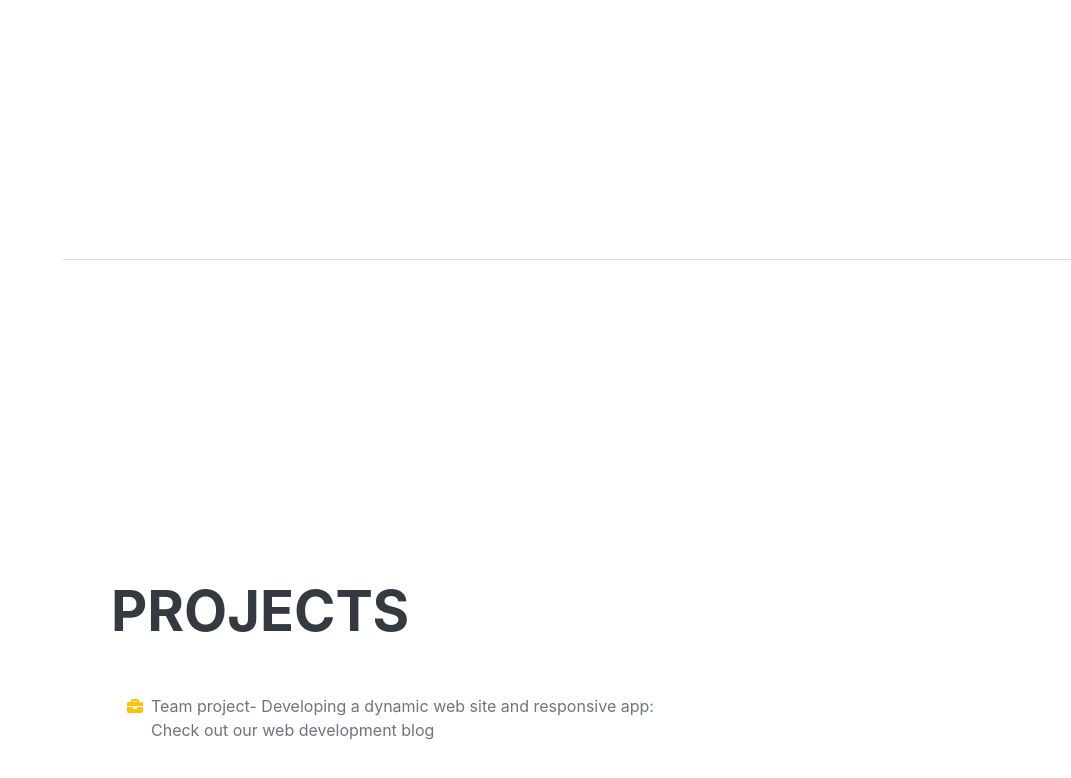
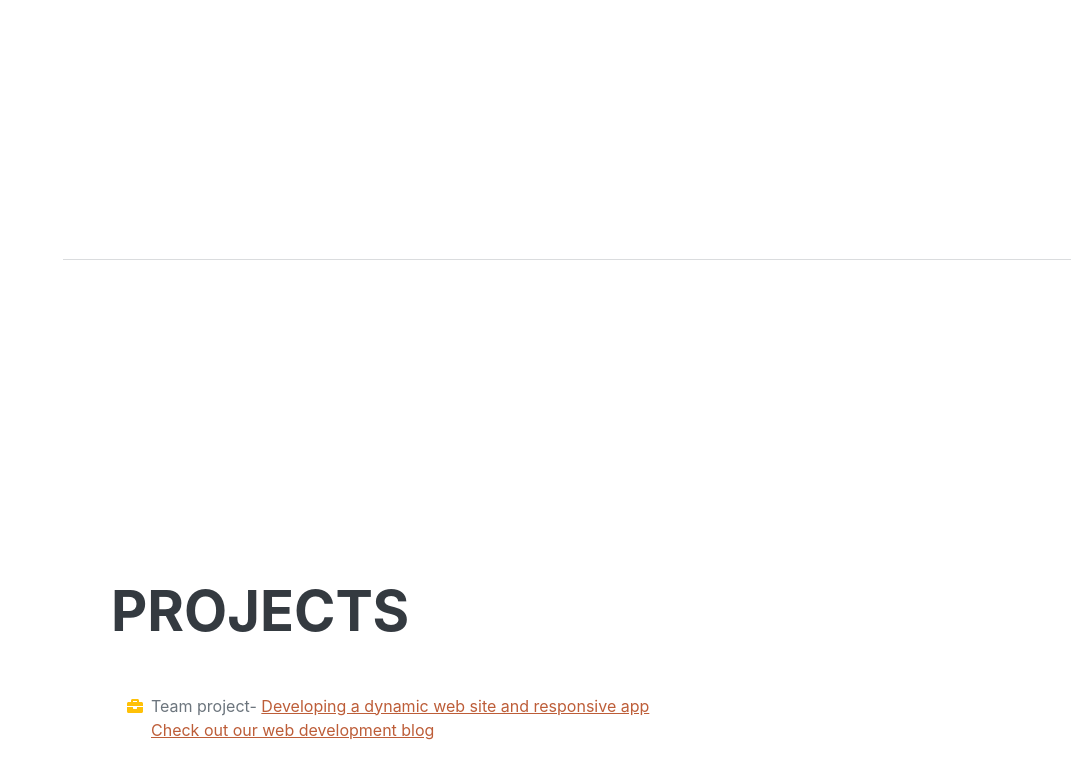
Before and after one commit to SamIkbal/SamIkbal.github.io, a plain HTML site: page index.html in a window 1280 px wide. Shown: the part 4648-5426 px from the top of the page, without its empty margins (209-1280 px from the left). Drawn offline with nearby package versions, Linux system fonts and the light colour scheme; a web font is replaced by a local one.

Commit message:
Update index.html

```diff
--- a/index.html
+++ b/index.html
@@ -213,10 +213,10 @@
                     <ul class="fa-ul mb-0">
                         <li>
                             <span class="fa-li"><i class="fas fa-briefcase text-warning"></i></span>
-                            Team project- Developing a dynamic web site and responsive app:
-                           <a href="https://davittbarry.github.io/ruokatori/"></a>
-                            <br> Check out our web development blog
-                            <a href="https://ruokatoridevblogi.wordpress.com"></a>
+                            Team project-
+                           <a href="https://davittbarry.github.io/ruokatori/">Developing a dynamic web site and responsive app</a>
+                            <br>
+                            <a href="https://ruokatoridevblogi.wordpress.com">Check out our web development blog</a>
 
                         </li>
 
```
